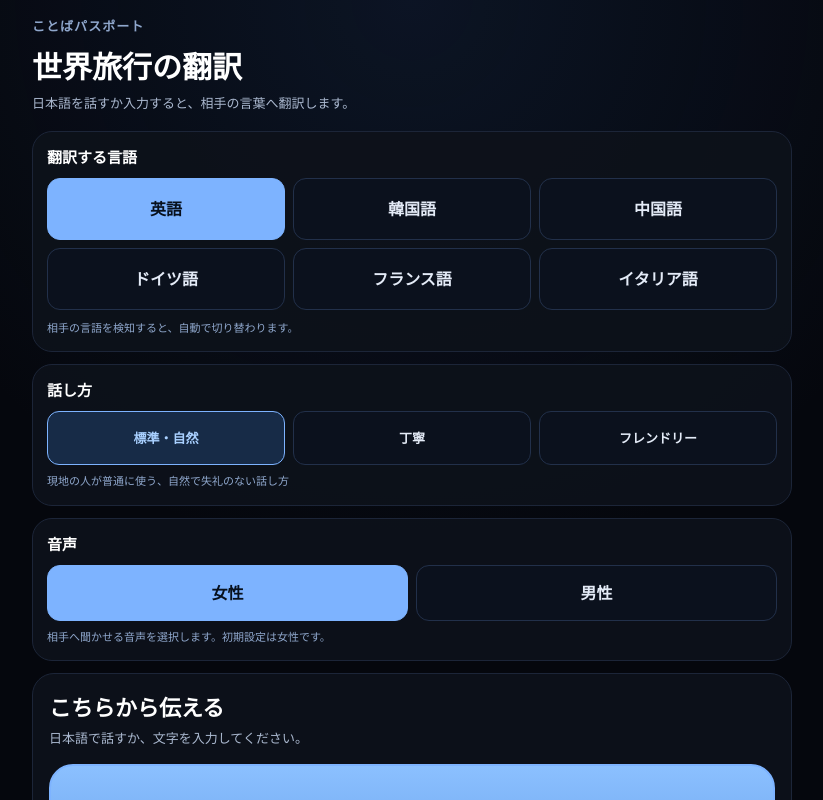
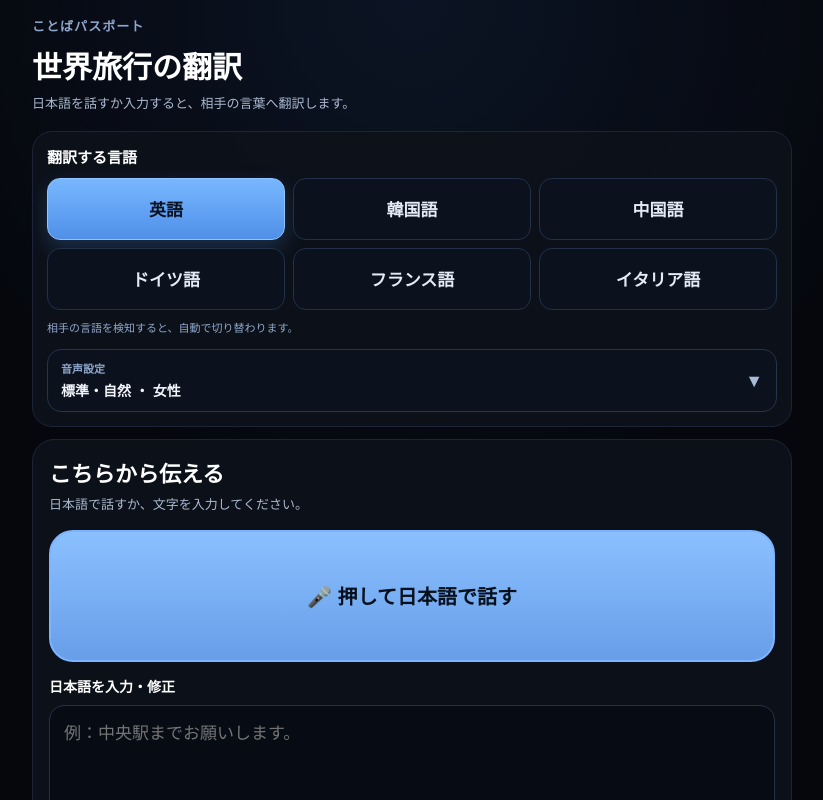
Before and after one commit to mydland777-cyber/native-talk-trainer, a Next.js app: page / in a window 1280 px wide. Shown: the top 800 px of the page, without its empty margins (228-1051 px from the left). Built offline with nearby package versions, Linux system fonts and the light colour scheme.

Commit message:
Add compact settings and recording button glow

```diff
--- a/app/page.tsx
+++ b/app/page.tsx
@@ -108,6 +108,99 @@ function getFileExtension(mimeType: string) {
   return "webm";
 }
 
+function getLanguageColors(language: TargetLanguage) {
+  switch (language) {
+    case "english":
+      return {
+        background: "linear-gradient(180deg, #78b7ff, #4f8fe8)",
+        border: "#8fc4ff",
+        color: "#07111f",
+        shadow: "0 8px 20px rgba(79,143,232,0.24)",
+      };
+
+    case "korean":
+      return {
+        background: "linear-gradient(180deg, #ff91bc, #e85d93)",
+        border: "#ffafd0",
+        color: "#260713",
+        shadow: "0 8px 20px rgba(232,93,147,0.24)",
+      };
+
+    case "chinese":
+      return {
+        background: "linear-gradient(180deg, #ff9b73, #e76545)",
+        border: "#ffb092",
+        color: "#270a04",
+        shadow: "0 8px 20px rgba(231,101,69,0.24)",
+      };
+
+    case "german":
+      return {
+        background: "linear-gradient(180deg, #ffd66f, #e7aa35)",
+        border: "#ffe39a",
+        color: "#241600",
+        shadow: "0 8px 20px rgba(231,170,53,0.24)",
+      };
+
+    case "french":
+      return {
+        background: "linear-gradient(180deg, #9d8dff, #6f62df)",
+        border: "#b9aeff",
+        color: "#100b2c",
+        shadow: "0 8px 20px rgba(111,98,223,0.24)",
+      };
+
+    case "italian":
+      return {
+        background: "linear-gradient(180deg, #8fe0b1, #58b77d)",
+        border: "#a8ebc4",
+        color: "#061b0e",
+        shadow: "0 8px 20px rgba(88,183,125,0.24)",
+      };
+  }
+}
+
+function getToneColors(tone: TranslationTone) {
+  switch (tone) {
+    case "standard":
+      return {
+        background: "linear-gradient(180deg, #7fb8ff, #5b91de)",
+        border: "#9ac8ff",
+        color: "#07111f",
+      };
+
+    case "polite":
+      return {
+        background: "linear-gradient(180deg, #b39bff, #806bdd)",
+        border: "#c9bbff",
+        color: "#130b2d",
+      };
+
+    case "friendly":
+      return {
+        background: "linear-gradient(180deg, #ffad7b, #e77b4c)",
+        border: "#ffc29d",
+        color: "#281006",
+      };
+  }
+}
+
+function getVoiceColors(voiceGender: VoiceGender) {
+  if (voiceGender === "female") {
+    return {
+      background: "linear-gradient(180deg, #ff9fc5, #df6598)",
+      border: "#ffb8d5",
+      color: "#270814",
+    };
+  }
+
+  return {
+    background: "linear-gradient(180deg, #79c7d8, #4297ad)",
+    border: "#9bdae6",
+    color: "#05191f",
+  };
+}
+
 export default function HomePage() {
   const [language, setLanguage] =
     useState<TargetLanguage>("english");
@@ -117,6 +210,8 @@ export default function HomePage() {
 
   const [voiceGender, setVoiceGender] =
     useState<VoiceGender>("female");
+
+  const [settingsOpen, setSettingsOpen] = useState(false);
 
   const [japaneseText, setJapaneseText] = useState("");
   const [translatedText, setTranslatedText] = useState("");
@@ -647,6 +742,28 @@ export default function HomePage() {
   }
 
   return (
+    <>
+      <style jsx global>{`
+        button {
+          -webkit-tap-highlight-color: transparent;
+          transition:
+            transform 90ms ease,
+            filter 90ms ease,
+            box-shadow 140ms ease,
+            background 140ms ease,
+            border-color 140ms ease;
+        }
+
+        button:not(:disabled):active {
+          transform: translateY(2px) scale(0.97);
+          filter: brightness(0.88);
+        }
+
+        button:disabled {
+          cursor: default;
+        }
+      `}</style>
+
       <main
         style={{
         minHeight: "100vh",
@@ -724,13 +841,13 @@ export default function HomePage() {
           <div
             style={{
               display: "grid",
-              gridTemplateColumns:
-                "repeat(3, minmax(0, 1fr))",
+              gridTemplateColumns: "repeat(3, minmax(0, 1fr))",
               gap: "8px",
             }}
           >
             {LANGUAGES.map((item) => {
               const active = item.key === language;
+              const activeColors = getLanguageColors(item.key);
 
               return (
                 <button
@@ -746,21 +863,24 @@ export default function HomePage() {
                     minHeight: "62px",
                     padding: "8px 4px",
                     background: active
-                      ? "#7db3ff"
+                      ? activeColors.background
                       : "#0b111d",
                     color: active
-                      ? "#07101d"
+                      ? activeColors.color
                       : "#e4ebf7",
                     border: active
-                      ? "1px solid #7db3ff"
+                      ? `1px solid ${activeColors.border}`
                       : "1px solid #22304a",
                     borderRadius: "13px",
+                    boxShadow: active
+                      ? activeColors.shadow
+                      : "none",
                     fontFamily: "inherit",
                     cursor:
                       recordingSide !== null
                         ? "default"
                         : "pointer",
-                    fontSize: "16px",
+                    fontSize: "17px",
                     fontWeight: 900,
                     opacity:
                       recordingSide !== null && !active
@@ -784,37 +904,108 @@ export default function HomePage() {
           >
             相手の言語を検知すると、自動で切り替わります。
           </p>
-        </section>
-
-        <section
-          style={{
-            background: "rgba(13,17,26,0.94)",
-            border: "1px solid #1c2538",
-            borderRadius: "20px",
-            padding: "14px",
-            marginBottom: "12px",
-          }}
-        >
-          <h2
-            style={{
-              margin: "0 0 10px",
-              fontSize: "15px",
-              color: "#ffffff",
+
+          <button
+            type="button"
+            aria-expanded={settingsOpen}
+            disabled={recordingSide !== null}
+            onClick={() => setSettingsOpen((current) => !current)}
+            style={{
+              width: "100%",
+              minHeight: "54px",
+              marginTop: "12px",
+              display: "flex",
+              alignItems: "center",
+              justifyContent: "space-between",
+              gap: "12px",
+              padding: "10px 13px",
+              background: settingsOpen
+                ? "rgba(37,51,77,0.9)"
+                : "#0b111d",
+              color: "#f2f5fb",
+              border: settingsOpen
+                ? "1px solid #556b91"
+                : "1px solid #25334d",
+              borderRadius: "14px",
+              fontFamily: "inherit",
+              cursor:
+                recordingSide !== null
+                  ? "default"
+                  : "pointer",
+              textAlign: "left",
+            }}
+          >
+            <span>
+              <span
+                style={{
+                  display: "block",
+                  fontSize: "11px",
+                  color: "#8fa7cc",
+                  fontWeight: 800,
+                }}
+              >
+                音声設定
+              </span>
+
+              <span
+                style={{
+                  display: "block",
+                  marginTop: "3px",
+                  fontSize: "14px",
+                  fontWeight: 900,
+                }}
+              >
+                {currentTone.label} ・{" "}
+                {voiceGender === "female" ? "女性" : "男性"}
+              </span>
+            </span>
+
+            <span
+              aria-hidden="true"
+              style={{
+                fontSize: "18px",
+                color: "#a9bad4",
+                transform: settingsOpen
+                  ? "rotate(180deg)"
+                  : "rotate(0deg)",
+                transition: "transform 160ms ease",
+              }}
+            >
+              ▼
+            </span>
+          </button>
+
+          {settingsOpen && (
+            <div
+              style={{
+                marginTop: "10px",
+                padding: "12px",
+                background: "#080d17",
+                border: "1px solid #202d44",
+                borderRadius: "15px",
+              }}
+            >
+              <p
+                style={{
+                  margin: "0 0 8px",
+                  color: "#dbe5f4",
+                  fontSize: "13px",
+                  fontWeight: 900,
                 }}
               >
                 話し方
-          </h2>
+              </p>
 
               <div
                 style={{
                   display: "grid",
-              gridTemplateColumns:
-                "repeat(3, minmax(0, 1fr))",
+                  gridTemplateColumns: "repeat(3, minmax(0, 1fr))",
                   gap: "8px",
                 }}
               >
                 {TONES.map((item) => {
                   const active = item.key === tone;
+                  const activeColors = getToneColors(item.key);
 
                   return (
                     <button
@@ -826,17 +1017,17 @@ export default function HomePage() {
                         setTone(item.key);
                       }}
                       style={{
-                    minHeight: "54px",
+                        minHeight: "52px",
                         padding: "8px 5px",
                         background: active
-                      ? "#172b47"
-                      : "#0b111d",
+                          ? activeColors.background
+                          : "#0d1421",
                         color: active
-                      ? "#a9d0ff"
+                          ? activeColors.color
                           : "#e4ebf7",
                         border: active
-                      ? "1px solid #7db3ff"
-                      : "1px solid #22304a",
+                          ? `1px solid ${activeColors.border}`
+                          : "1px solid #263550",
                         borderRadius: "12px",
                         fontFamily: "inherit",
                         fontSize: "13px",
@@ -855,7 +1046,7 @@ export default function HomePage() {
 
               <p
                 style={{
-              margin: "9px 0 0",
+                  margin: "8px 0 14px",
                   color: "#8fa7cc",
                   fontSize: "11px",
                   lineHeight: 1.5,
@@ -863,26 +1054,17 @@ export default function HomePage() {
               >
                 {currentTone.description}
               </p>
-        </section>
-
-        <section
-          style={{
-            background: "rgba(13,17,26,0.94)",
-            border: "1px solid #1c2538",
-            borderRadius: "20px",
-            padding: "14px",
-            marginBottom: "12px",
-          }}
-        >
-          <h2
-            style={{
-              margin: "0 0 10px",
-              fontSize: "15px",
-              color: "#ffffff",
-            }}
-          >
-            音声
-          </h2>
+
+              <p
+                style={{
+                  margin: "0 0 8px",
+                  color: "#dbe5f4",
+                  fontSize: "13px",
+                  fontWeight: 900,
+                }}
+              >
+                再生する音声
+              </p>
 
               <div
                 style={{
@@ -891,31 +1073,35 @@ export default function HomePage() {
                   gap: "8px",
                 }}
               >
+                {(["female", "male"] as VoiceGender[]).map(
+                  (item) => {
+                    const active = item === voiceGender;
+                    const activeColors = getVoiceColors(item);
+
+                    return (
                       <button
+                        key={item}
                         type="button"
                         disabled={recordingSide !== null}
                         onClick={() => {
                           stopAudio();
-                setVoiceGender("female");
-              }}
-              style={{
-                minHeight: "56px",
-                padding: "10px",
-                background:
-                  voiceGender === "female"
-                    ? "#7db3ff"
-                    : "#0b111d",
-                color:
-                  voiceGender === "female"
-                    ? "#07101d"
+                          setVoiceGender(item);
+                        }}
+                        style={{
+                          minHeight: "54px",
+                          padding: "9px",
+                          background: active
+                            ? activeColors.background
+                            : "#0d1421",
+                          color: active
+                            ? activeColors.color
                             : "#e4ebf7",
-                border:
-                  voiceGender === "female"
-                    ? "1px solid #7db3ff"
-                    : "1px solid #22304a",
-                borderRadius: "13px",
+                          border: active
+                            ? `1px solid ${activeColors.border}`
+                            : "1px solid #263550",
+                          borderRadius: "12px",
                           fontFamily: "inherit",
-                fontSize: "16px",
+                          fontSize: "15px",
                           fontWeight: 900,
                           cursor:
                             recordingSide !== null
@@ -923,55 +1109,14 @@ export default function HomePage() {
                               : "pointer",
                         }}
                       >
-              女性
+                        {item === "female" ? "女性" : "男性"}
                       </button>
-
-            <button
-              type="button"
-              disabled={recordingSide !== null}
-              onClick={() => {
-                stopAudio();
-                setVoiceGender("male");
-              }}
-              style={{
-                minHeight: "56px",
-                padding: "10px",
-                background:
-                  voiceGender === "male"
-                    ? "#7db3ff"
-                    : "#0b111d",
-                color:
-                  voiceGender === "male"
-                    ? "#07101d"
-                    : "#e4ebf7",
-                border:
-                  voiceGender === "male"
-                    ? "1px solid #7db3ff"
-                    : "1px solid #22304a",
-                borderRadius: "13px",
-                fontFamily: "inherit",
-                fontSize: "16px",
-                fontWeight: 900,
-                cursor:
-                  recordingSide !== null
-                    ? "default"
-                    : "pointer",
-              }}
-            >
-              男性
-            </button>
+                    );
+                  }
+                )}
               </div>
-
-          <p
-            style={{
-              margin: "9px 0 0",
-              color: "#8fa7cc",
-              fontSize: "11px",
-              lineHeight: 1.5,
-            }}
-          >
-            相手へ聞かせる音声を選択します。初期設定は女性です。
-          </p>
+            </div>
+          )}
         </section>
 
         {autoChangedMessage && (
@@ -1083,6 +1228,10 @@ export default function HomePage() {
                 processingSide !== "japanese"
                   ? 0.55
                   : 1,
+              boxShadow:
+                recordingSide === "japanese"
+                  ? "0 0 0 4px rgba(255,94,126,0.24), 0 0 28px rgba(255,72,112,0.78)"
+                  : "none",
             }}
           >
             {recordingSide === "japanese"
@@ -1348,6 +1497,10 @@ export default function HomePage() {
                 processingSide !== "foreign"
                   ? 0.55
                   : 1,
+              boxShadow:
+                recordingSide === "foreign"
+                  ? "0 0 0 4px rgba(255,94,126,0.24), 0 0 28px rgba(255,72,112,0.78)"
+                  : "none",
             }}
           >
             {recordingSide === "foreign"
@@ -1477,5 +1630,6 @@ export default function HomePage() {
         </section>
       </div>
       </main>
+    </>
   );
 }
```
Lines whose indentation alone changed are shown as unchanged.
